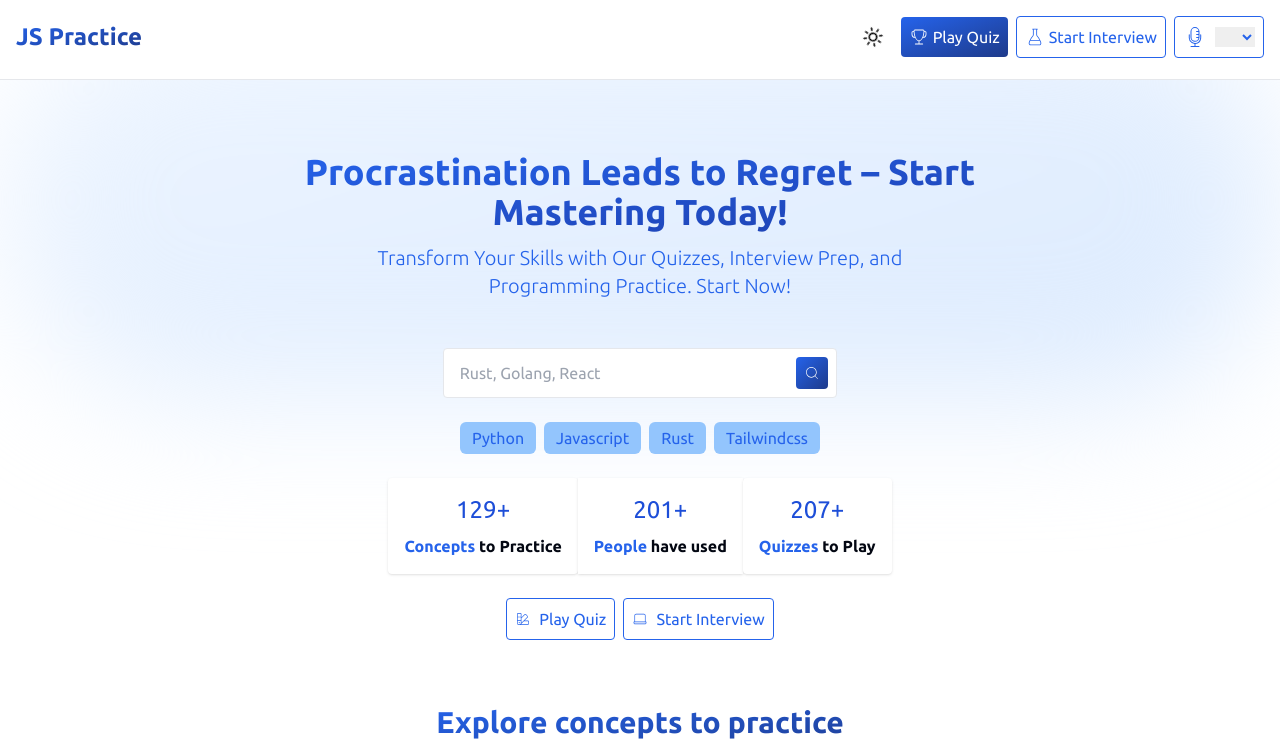
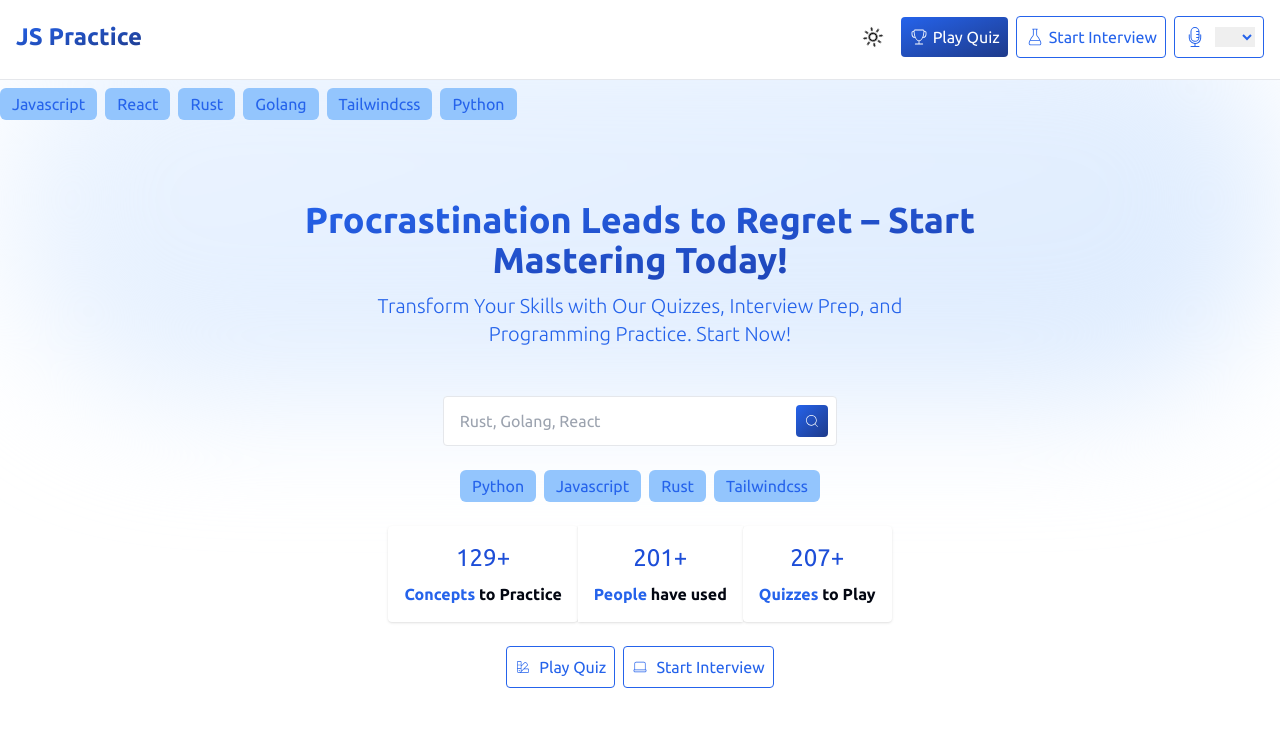
Before and after one commit to ashsajal1/js-practice-app, a React (Vite) app: page / in a window 1280 px wide. Shown: the top 755 px of the page. Built offline with nearby package versions, Linux system fonts and the light colour scheme.

Commit message:
feat: show topic on top

```diff
--- a/src/pages/layout.tsx
+++ b/src/pages/layout.tsx
@@ -1,8 +1,8 @@
-import { Outlet, useLocation } from "react-router-dom";
+import { Link, Outlet, useLocation } from "react-router-dom";
 import Navbar from "../components/partials/navbar";
 import Footer from "../components/partials/footer";
-import AOS from 'aos';
-import 'aos/dist/aos.css';
+import AOS from "aos";
+import "aos/dist/aos.css";
 import { useEffect } from "react";
 import { useDispatch } from "react-redux";
 import { AnimatePresence } from "framer-motion";
@@ -10,17 +10,18 @@ import GotoTop from "../components/ui/go-to-top";
 import { getRandomConcepts } from "../features/concept/conceptSlice";
 import { setVoice } from "../features/voice/voiceSlice";
 import { useTypedSelector } from "../hooks/useTypedSelector";
+import { topicList } from "../lib/utils";
 
 export default function Layout() {
   const location = useLocation();
   const dispatch = useDispatch();
-    const voice = useTypedSelector(state => state.voice.voice);
+  const voice = useTypedSelector((state) => state.voice.voice);
 
   useEffect(() => {
     AOS.init({
       once: true,
     });
-    }, [])
+  }, []);
 
   useEffect(() => {
     dispatch(getRandomConcepts());
@@ -39,13 +40,25 @@ export default function Layout() {
   return (
     <>
       <Navbar />
+
       <main className="mt-[80px] dark:bg-gray-950 dark:text-darkText">
+        <div className="flex gap-2 items-center py-2 overflow-x-scroll">
+          {topicList?.map((topic) => (
+            <Link
+              to={`/concept?topic=${topic}`}
+              className="bg-blue-300 cursor-pointer text-blue-600 px-3 py-1 rounded-md hover:bg-blue-700 hover:text-white"
+            >
+              {topic.charAt(0).toUpperCase() + topic.slice(1)}
+            </Link>
+          ))}
+        </div>
+
         <AnimatePresence mode="wait">
           <Outlet />
         </AnimatePresence>
       </main>
       <GotoTop />
-            {location.pathname !== '/interview' && <Footer />}
+      {location.pathname !== "/interview" && <Footer />}
     </>
-    )
+  );
 }
```
Lines whose indentation alone changed are shown as unchanged.
